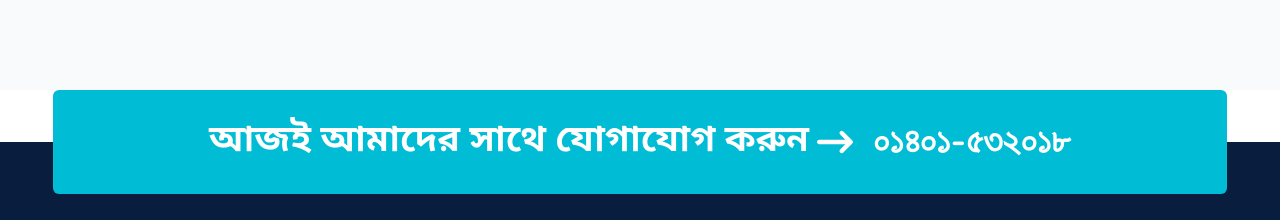
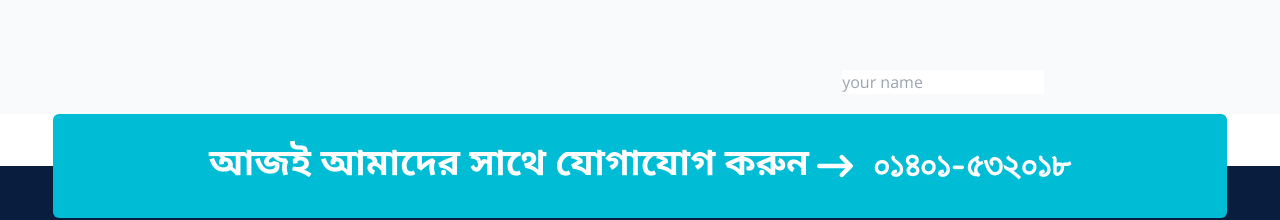
Before and after one commit to ataullah1/Smile-Dental, a React (Vite) app in the folder Client-Side/: page / in a window 1280 px wide. Shown: the part 5376-5596 px from the top of the page. Built offline with nearby package versions, Linux system fonts and the light colour scheme.

Commit message:
Form adding

```diff
--- a/Client-Side/src/components/ReviewSec/ReviewSec.jsx
+++ b/Client-Side/src/components/ReviewSec/ReviewSec.jsx
@@ -20,16 +20,20 @@ const ReviewSec = () => {
         <h1 className="text-3xl lg:text-4xl py-3 max-w-[600px] mx-auto font-bold text-slate-800">
           {lang ? (
             <span className="bang text-2xl md:text-3xl">
-             রোগীরা আমাদের সম্পর্কে যা বলে।
+              রোগীরা আমাদের সম্পর্কে যা বলে।
             </span>
           ) : (
             'What patients say about us.'
           )}
         </h1>
       </div>
-      <div className='flex flex-col md:flex-row gap-5'>
-        <div className='w-full lg:w-8/12'></div>
-        <div className='w-full lg:w-4/12'></div>
+      <div className="flex flex-col md:flex-row gap-5">
+        <div className="w-full lg:w-8/12"></div>
+        <div className="w-full lg:w-4/12">
+          <form action="">
+            <input type="text" placeholder="your name" />
+          </form>
+        </div>
       </div>
     </div>
   );
```
